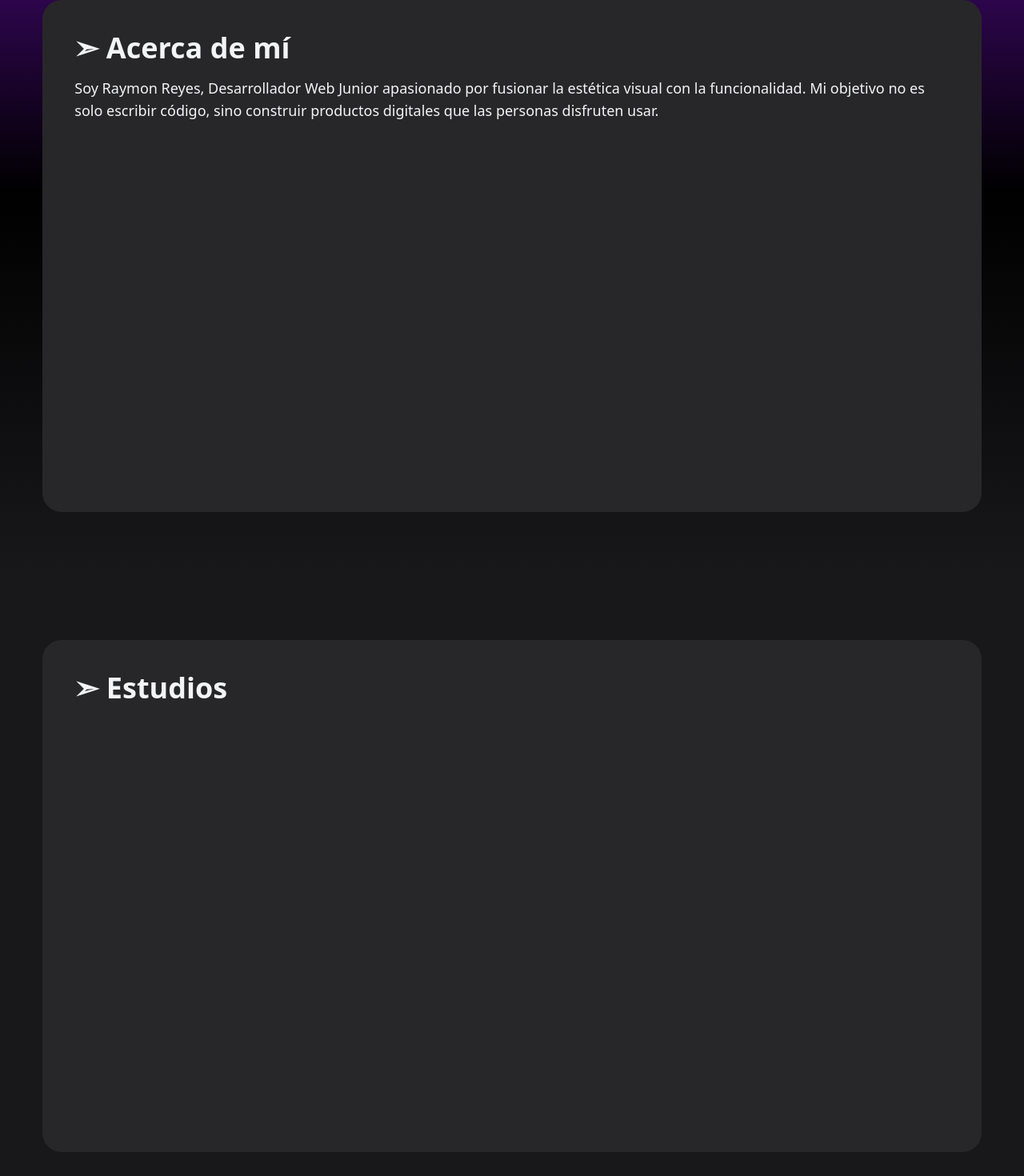
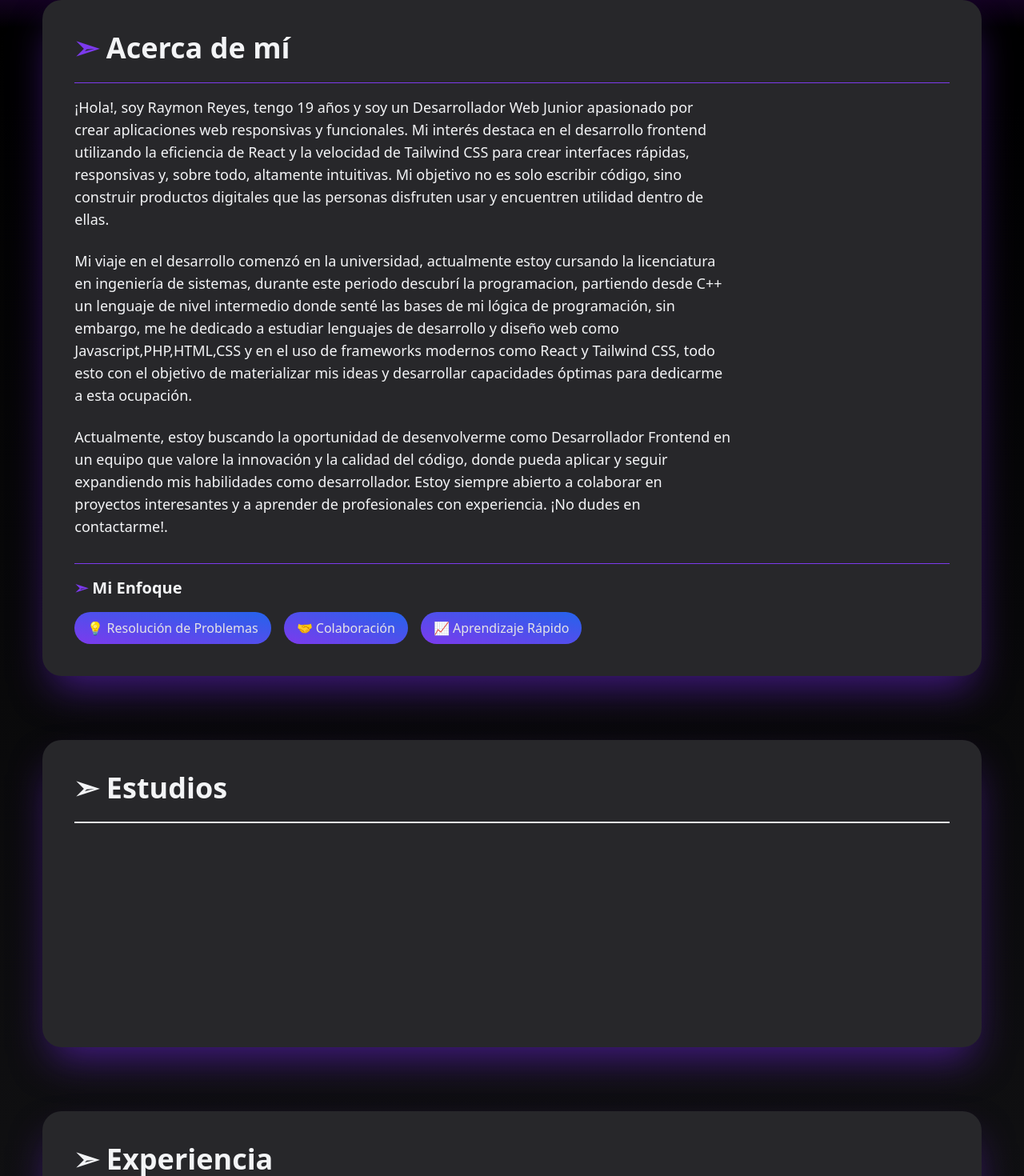
Before and after one commit to Ray-Phamton/Portfolio-Ray, a React (Vite) app: page / in a window 1280 px wide. Shown: the part 880-2350 px from the top of the page at 80% size. Built offline with nearby package versions, Linux system fonts and the light colour scheme.

Commit message:
The about me section is finished with important information.

```diff
--- a/index.html
+++ b/index.html
@@ -1,5 +1,5 @@
 <!doctype html>
-<html lang="en">
+<html lang="en" class="scroll-pt-20">
   <head>
     <meta charset="UTF-8" />
     <link rel="icon" type="image/svg+xml" href="/vite.svg" />
--- a/src/components/Main.jsx
+++ b/src/components/Main.jsx
@@ -13,7 +13,7 @@ export function Main () {
         <section className='flex flex-col sm:flex-row lg:pl-32 md:pl-20 sm:pl-12 justify-center items-center h-full z-10 pt-20'>
           <section className='flex flex-col justify-center sm:items-stretch sm:w-1/2 items-center h-full gap-2 z-10'>
             <img className=' sm:hidden h-52 rounded-full object-cover mt-6' src='https://raw.githubusercontent.com/Ray-Phamton/mini-portfolio/refs/heads/master/public/Raymon-perfil.jpeg' alt='image of Raymon Reyes' />
-            <h1 className='lg:text-6xl md:text-5xl text-4xl font-extrabold mb-4 text-gray-100'>Raymon Reyes</h1>
+            <h1 className='lg:text-6xl md:text-5xl text-4xl font-extrabold sm:mb-4 text-gray-100'>Raymon Reyes</h1>
             <div className='flex sm:hidden items-center h-1/5 gap-4 pt-6'>
               <SocialBubbles />
             </div>
@@ -33,33 +33,46 @@ export function Main () {
 
       </section>
 
-      <section id='About-me' className='flex items-center justify-center bg-gradient-to-b from-purple-950  via-black via-40%  to-zinc-900 h-screen z-10'>
-        <div className=' bg-zinc-800 h-4/5 w-11/12 p-10 rounded-3xl '>
-          <h2 className='lg:text-4xl md:text-3xl text-2xl font-extrabold mb-4 text-gray-100'>➣ Acerca de mí</h2>
-          <p className='lg:text-lg sm:text-base text-sm text-gray-100'>Soy Raymon Reyes, Desarrollador Web Junior apasionado por fusionar la estética visual con la funcionalidad. Mi objetivo no es solo escribir código, sino construir productos digitales que las personas disfruten usar.</p>
+      <section className='flex flex-col items-center justify-center bg-gradient-to-b from-purple-950  via-black via-5%  to-zinc-900 z-10 gap-20 pt-20'>
+        <div id='About-me' className=' bg-zinc-800 w-11/12 p-10 rounded-3xl shadow-2xl shadow-violet-800/70 mx-auto'>
+          <h2 className='lg:text-4xl md:text-3xl text-2xl  font-extrabold mb-4 text-gray-100 h-16 border-b border-violet-600'><span className='text-violet-600'>➣</span> Acerca de mí</h2>
+          <p className='lg:text-lg sm:text-base text-sm sm:w-3/4 w-full text-gray-100 mb-6'>  ¡Hola!, soy Raymon Reyes, tengo 19 años y soy un Desarrollador Web Junior apasionado por crear aplicaciones web responsivas y funcionales. Mi interés destaca en el desarrollo frontend utilizando la eficiencia de React y la velocidad de Tailwind CSS para crear interfaces rápidas, responsivas y, sobre todo, altamente intuitivas. Mi objetivo no es solo escribir código, sino construir productos digitales que las personas disfruten usar y encuentren utilidad dentro de ellas.
+          </p>
+
+          <p className='lg:text-lg sm:text-base text-sm sm:w-3/4 w-full text-gray-100 mb-6'>
+            Mi viaje en el desarrollo comenzó en la universidad, actualmente estoy cursando la licenciatura en ingeniería de sistemas, durante este periodo descubrí la programacion, partiendo desde C++ un lenguaje de nivel intermedio donde senté las bases de mi lógica de programación, sin embargo, me he dedicado a estudiar lenguajes de desarrollo y diseño web como Javascript,PHP,HTML,CSS y en el uso de frameworks modernos como React y Tailwind CSS, todo esto con el objetivo de materializar mis ideas y desarrollar capacidades óptimas para dedicarme a esta ocupación.
+          </p>
+
+          <p className='lg:text-lg sm:text-base text-sm  sm:w-3/4 w-full text-gray-100'>
+            Actualmente, estoy buscando la oportunidad de desenvolverme como Desarrollador Frontend en un equipo que valore la innovación y la calidad del código, donde pueda aplicar y seguir expandiendo mis habilidades como desarrollador. Estoy siempre abierto a colaborar en proyectos interesantes y a aprender de profesionales con experiencia. ¡No dudes en contactarme!.
+          </p>
+
+          <div className='mt-8 pt-4 border-t border-violet-600'>
+            <h3 className='text-xl font-bold text-gray-100 mb-4'><span className='text-violet-600'>➣</span> Mi Enfoque</h3>
+            <ul className='flex flex-wrap gap-4'>
+              <li className='flex items-center text-zinc-200 bg-gradient-to-tr from-violet-600 via-indigo-00 via-80% to-blue-600 px-4 py-2 rounded-full'>💡 Resolución de Problemas</li>
+              <li className='flex items-center text-zinc-200 bg-gradient-to-tr from-violet-600 via-indigo-00 via-80% to-blue-600 px-4 py-2 rounded-full'>🤝 Colaboración</li>
+              <li className='flex items-center text-zinc-200 bg-gradient-to-tr from-violet-600 via-indigo-00 via-80% to-blue-600 px-4 py-2 rounded-full'>📈 Aprendizaje Rápido</li>
+            </ul>
+          </div>
         </div>
-      </section>
 
-      <section id='Study' className='flex items-center justify-center bg-zinc-900 h-screen z-10 '>
-        <div className=' bg-zinc-800 h-4/5 w-11/12 p-10 rounded-3xl '>
-          <h2 className='lg:text-4xl md:text-3xl text-2xl font-extrabold mb-4 text-gray-100'>➣ Estudios</h2>
+        <div id='Study' className=' bg-zinc-800 h-96 w-11/12 p-10 rounded-3xl shadow-2xl shadow-violet-800/70'>
+          <h2 className='lg:text-4xl md:text-3xl text-2xl font-extrabold mb-4 text-gray-100 h-16 border-b-2 '>➣ Estudios</h2>
+          <p />
+        </div>
+
+        <div id='Experience' className=' bg-zinc-800 h-96 w-11/12 p-10 rounded-3xl shadow-2xl shadow-violet-800/70'>
+          <h2 className='lg:text-4xl md:text-3xl text-2xl font-extrabold mb-4 text-gray-100 h-16 border-b-2'>➣ Experiencia</h2>
+          <p />
+        </div>
+
+        <div id='Projects' className=' bg-zinc-800 h-96 w-11/12 p-10 rounded-3xl shadow-2xl shadow-violet-800/70'>
+          <h2 className='lg:text-4xl md:text-3xl text-2xl font-extrabold mb-4 text-gray-100 h-16 border-b-2'>➣Proyectos</h2>
           <p />
         </div>
       </section>
 
-      <section id='Experience' className='flex items-center justify-center bg-zinc-900 h-screen z-10'>
-        <div className=' bg-zinc-800 h-4/5 w-11/12 p-10 rounded-3xl '>
-          <h2 className='lg:text-4xl md:text-3xl text-2xl font-extrabold mb-4 text-gray-100'>➣ Experiencia</h2>
-          <p />
-        </div>
-      </section>
-
-      <section id='Projects' className='flex items-center justify-center bg-zinc-900 h-screen z-10 '>
-        <div className=' bg-zinc-800 h-4/5 w-11/12 p-10 rounded-3xl '>
-          <h2 className='lg:text-4xl md:text-3xl text-2xl font-extrabold mb-4 text-gray-100'>➣Proyectos</h2>
-          <p />
-        </div>
-      </section>
     </main>
 
   )
```
